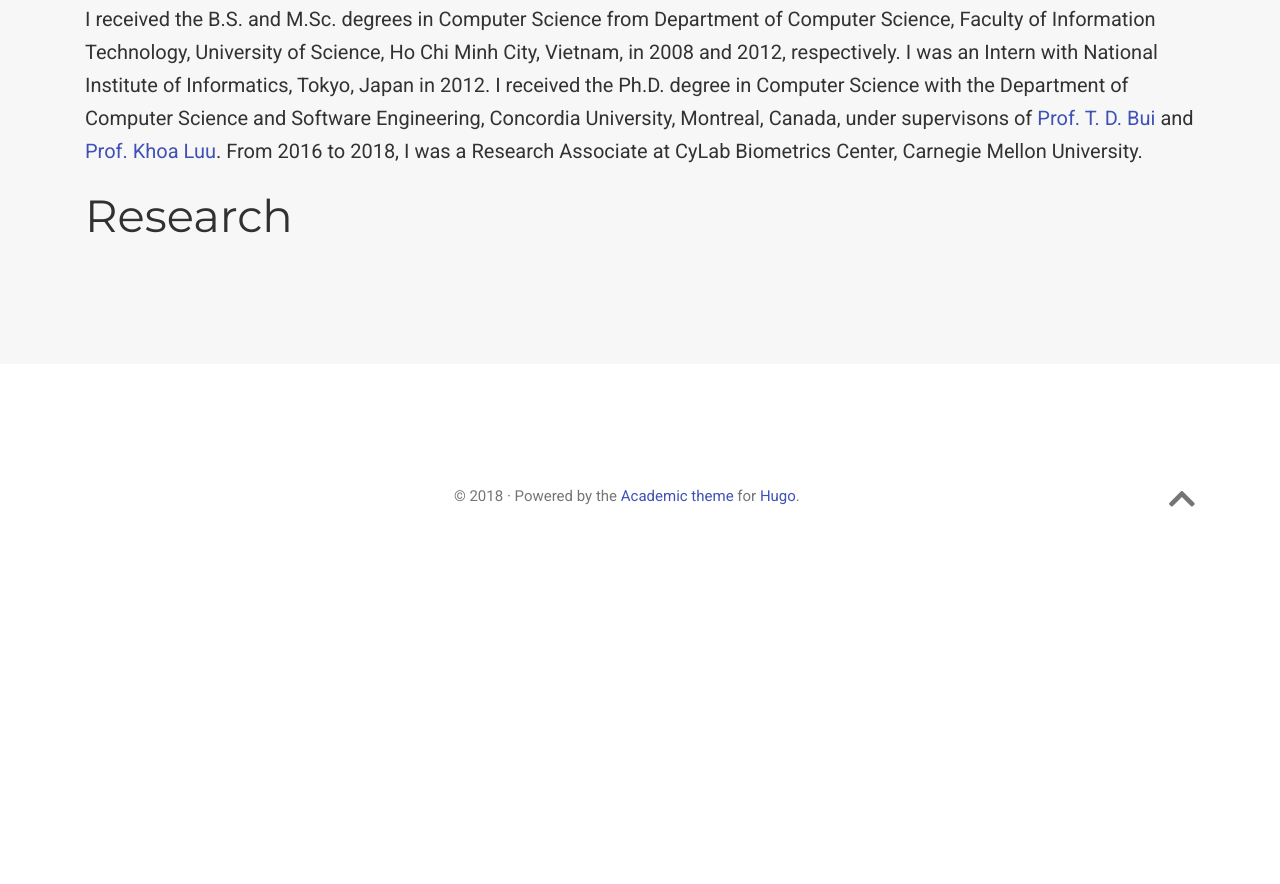
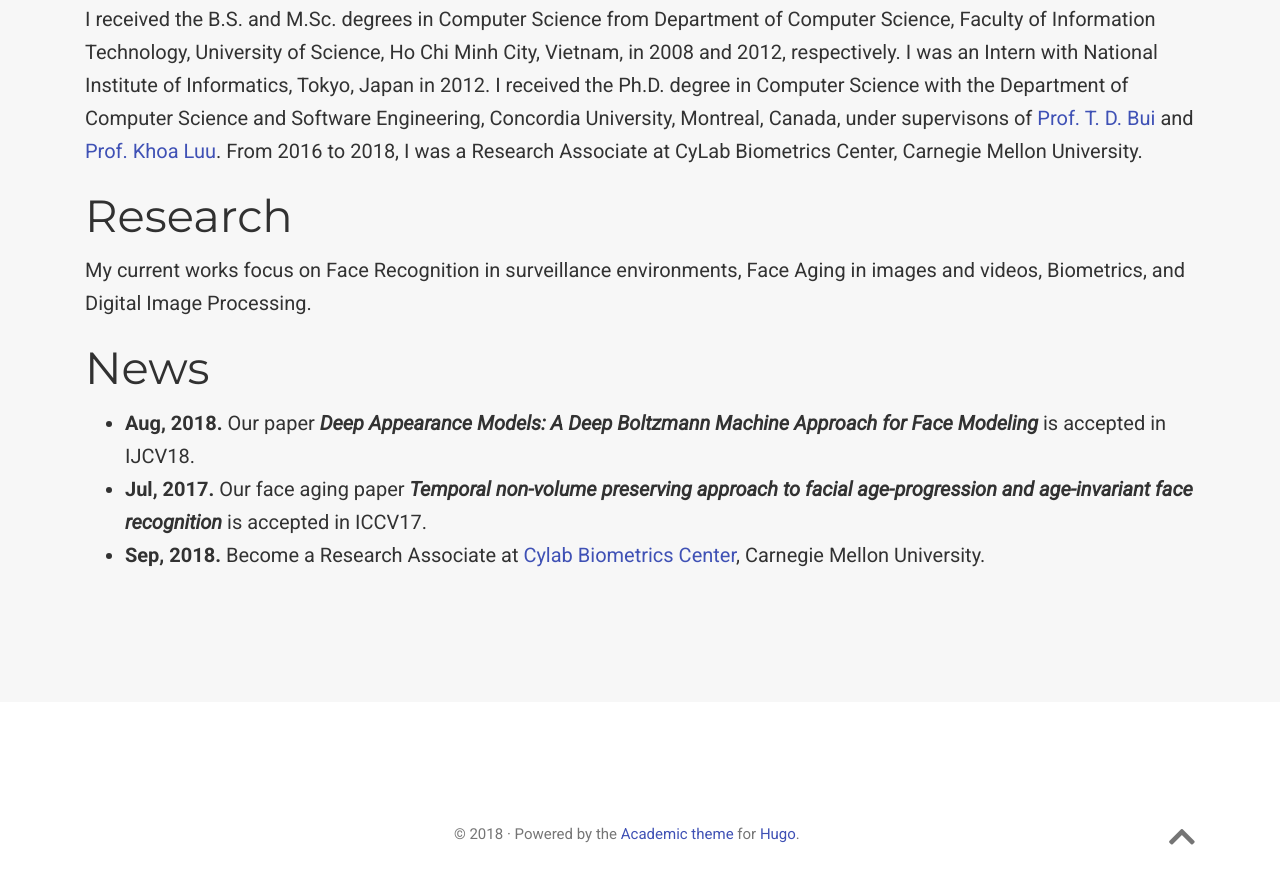
Before and after one commit to dcnhan/dcnhan2.github.io, a plain HTML site: page index.html in a window 1280 px wide. Shown: the part 5644-6528 px from the top of the page. Before the commit the page ends 6213 px from the top, so only its background shows below. Drawn offline with nearby package versions, Linux system fonts and the light colour scheme; some icons are missing.

Commit message:
Build website

```diff
--- a/index.html
+++ b/index.html
@@ -977,6 +977,16 @@ From 2016 to 2018, I was a Research Associate at CyLab Biometrics Center, Carneg
 
 <h1 id="research">Research</h1>
 
+<p>My current works focus on Face Recognition in surveillance environments, Face Aging in images and videos, Biometrics, and Digital Image Processing.</p>
+
+<h1 id="news">News</h1>
+
+<ul>
+<li><strong>Aug, 2018.</strong> Our paper <strong><em>Deep Appearance Models: A Deep Boltzmann Machine Approach for Face Modeling</em></strong> is accepted in IJCV18.</li>
+<li><strong>Jul, 2017.</strong> Our face aging paper <strong><em>Temporal non-volume preserving approach to facial age-progression and age-invariant face recognition</em></strong> is accepted in ICCV17.</li>
+<li><strong>Sep, 2018.</strong> Become a Research Associate at <a href="http://www.cmu-biometrics.org" target="_blank">Cylab Biometrics Center</a>, Carnegie Mellon University.</li>
+</ul>
+
   </div>
 
 </div>
```
